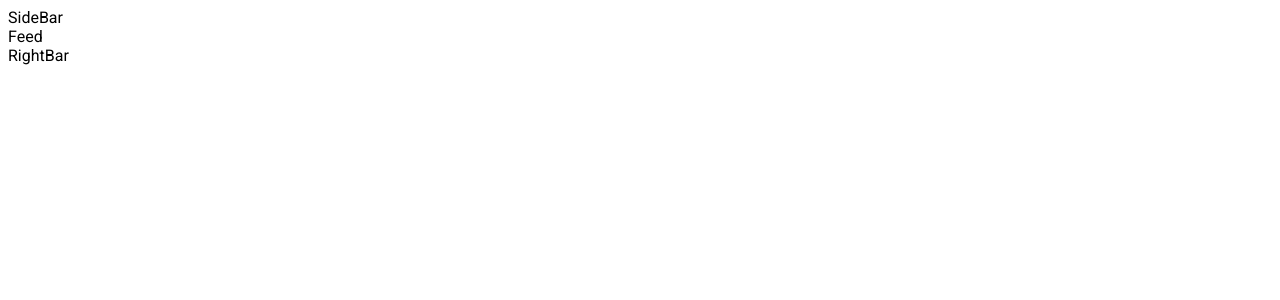
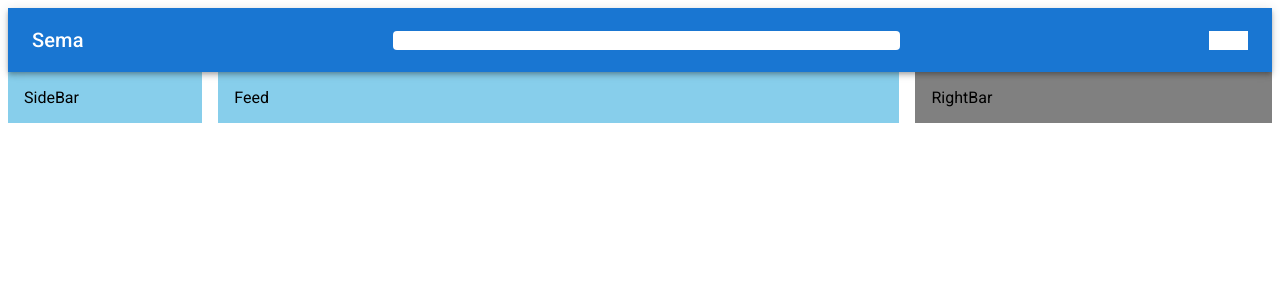
Before and after one commit to wanyuasam/ChapShop, a React (Create React App) app in the folder chapshop/: page / in a window 1280 px wide. Shown: the top 300 px of the page. Built offline with nearby package versions, Linux system fonts and the light colour scheme.

Commit message:
Create the Sema layout - Navbar, sidebar, rightbar and the feed sections

```diff
--- a/chapshop/src/App.js
+++ b/chapshop/src/App.js
@@ -2,14 +2,19 @@
 import SideBar from './components/SideBar'
 import  Feed from './components/Feed'
 import RightBar from './components/RightBar'
+import { Box, Stack } from '@mui/material'
+import Navbar from './components/Navbar'
 const App = () => {
 
   return (
-    <div className='App'>
-      <SideBar/>
-      <Feed />
-      <RightBar />
-    </div>
+    <Box className='App' >
+      <Navbar />
+      <Stack direction="row" spacing={2} justifyContent="space-between">
+        <SideBar/>
+        <Feed />
+        <RightBar />
+      </Stack>
+    </Box>
   )
 }
 
--- a/chapshop/src/components/Feed.jsx
+++ b/chapshop/src/components/Feed.jsx
@@ -1,8 +1,9 @@
+import { Box } from '@mui/material'
 import React from 'react'
 
 const Feed = () => {
   return (
-    <div>Feed</div>
+    <Box bgcolor="skyblue" flex={4} padding={2}>Feed</Box>
   )
 }
 
--- a/chapshop/src/components/Navbar.jsx
+++ b/chapshop/src/components/Navbar.jsx
@@ -1,8 +1,33 @@
+import { AppBar, Box, styled, Toolbar, Typography } from '@mui/material'
+import ForumIcon from '@mui/icons-material/Forum';
 import React from 'react'
 
+const StyledToolBar = styled(Toolbar)({
+    display: "flex",
+    justifyContent: "space-between"
+});
+
+const Search = styled("div")(({theme}) => ({
+    backgroundColor: "white",
+    padding: "0 10px",
+    borderRadius: theme.shape.borderRadius,
+    width: "40%"
+}));
+
+const Icons = styled(Box)(({theme}) => ({
+    backgroundColor: "white"
+}))
 const Navbar = () => {
+
   return (
-    <div>Navbar</div>
+    <AppBar position='sticky'>
+        <StyledToolBar>
+            <Typography variant='h6' sx={{display: {xs: "none", sm: "block"}}}>Sema</Typography>
+            <ForumIcon sx={{display: {xs: "block", sm: "none"}}}/>
+            <Search>search</Search>
+            <Icons>Icons</Icons>
+        </StyledToolBar>
+    </AppBar>
   )
 }
 
--- a/chapshop/src/components/RightBar.jsx
+++ b/chapshop/src/components/RightBar.jsx
@@ -1,8 +1,9 @@
+import { Box } from '@mui/material'
 import React from 'react'
 
 const RightBar = () => {
   return (
-    <div>RightBar</div>
+    <Box bgcolor="grey" flex={2} padding={2} sx={{display: {xs: "none", sm: "block"}}}>RightBar</Box>
   )
 }
 
--- a/chapshop/src/components/SideBar.jsx
+++ b/chapshop/src/components/SideBar.jsx
@@ -1,8 +1,9 @@
+import { Box } from '@mui/material'
 import React from 'react'
 
 const SideBar = () => {
   return (
-    <div>SideBar</div>
+    <Box bgcolor="skyblue" flex={1} padding={2} sx={{display: {xs: "none", sm: "block"}}}>SideBar</Box>
   )
 }
 
```
